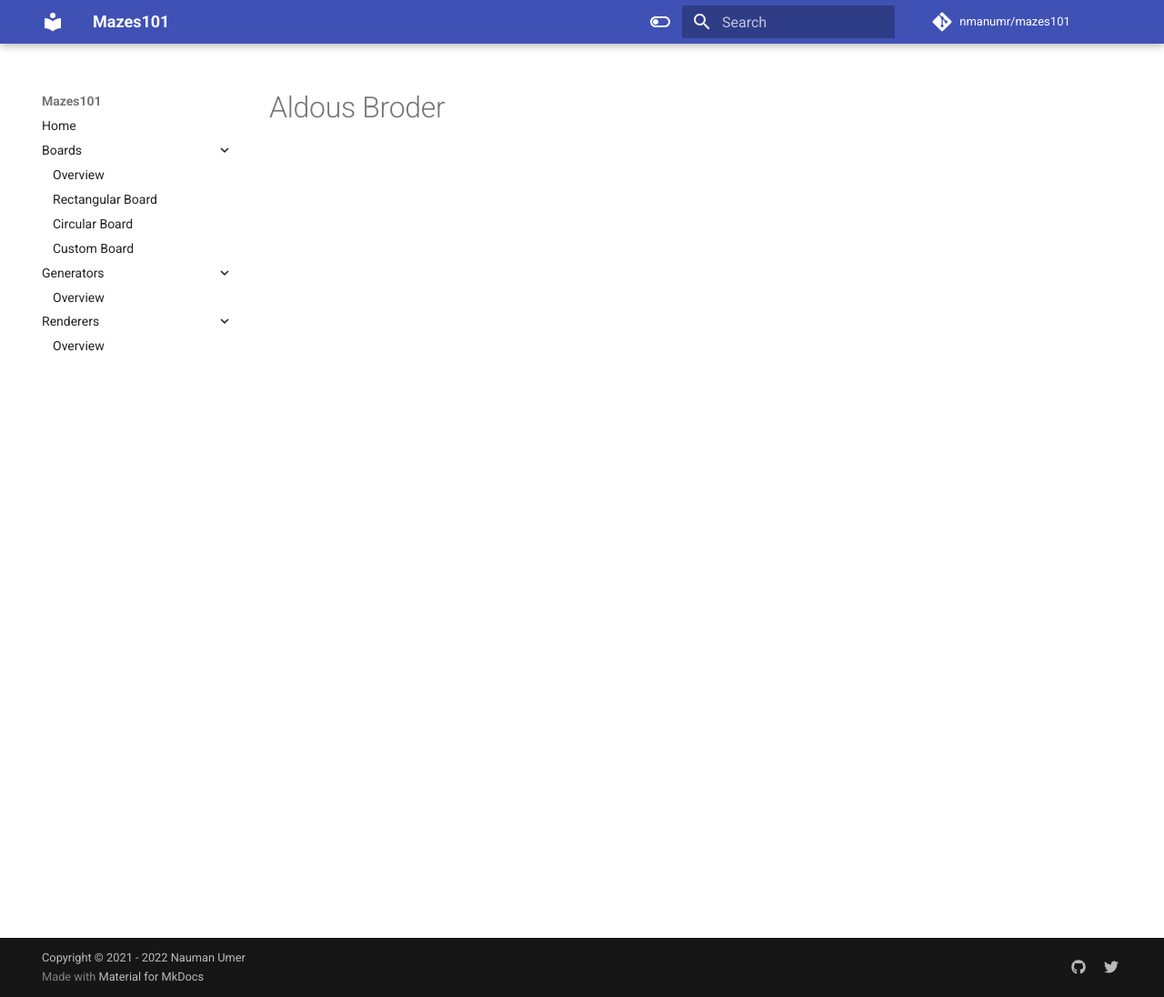
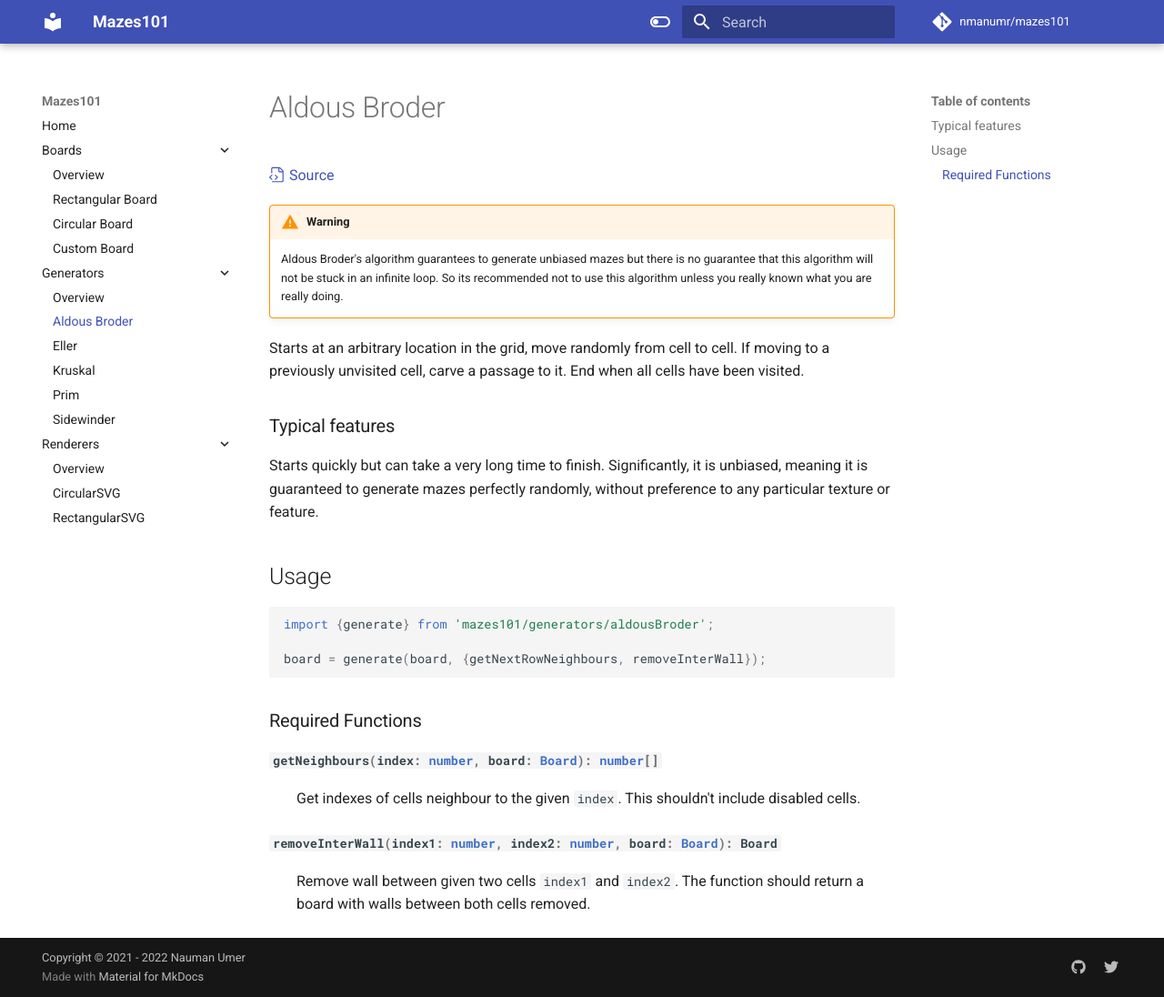
Before and after one commit to nmanumr/mazes101, an MkDocs documentation site: the page built from docs/generators/aldousBroder.md, in a window 1280 px wide and 1096 px high. Shown: the whole window at 91% size. Built offline with MkDocs 1.6.1 and Material for MkDocs 9.7.7, drawn with Linux system fonts in a browser that asks for light colours; comment, search, counter and statistics services are not loaded.

Commit message:
update docs

````diff
--- a/docs/generators/aldousBroder.md
+++ b/docs/generators/aldousBroder.md
@@ -1 +1,33 @@
 # Aldous Broder
+
+[:octicons-file-code-24: Source](https://github.com/nmanumr/mazes101/blob/master/src/generators/aldousBroder.ts)
+
+!!! warning
+    Aldous Broder's algorithm guarantees to generate unbiased mazes but there is no guarantee that this algorithm
+    will not be stuck in an infinite loop. So its recommended not to use this algorithm unless you really known what
+    you are really doing.
+
+Starts at an arbitrary location in the grid, move randomly from cell to cell. If moving to a previously unvisited
+cell, carve a passage to it. End when all cells have been visited.
+
+### Typical features
+
+Starts quickly but can take a very long time to finish. Significantly, it is unbiased, meaning it is guaranteed to
+generate mazes perfectly randomly, without preference to any particular texture or feature.
+
+## Usage
+
+```js
+import {generate} from 'mazes101/generators/aldousBroder';
+
+board = generate(board, {getNextRowNeighbours, removeInterWall});
+```
+
+### Required Functions
+
+**`#!ts getNeighbours(index: number, board: Board): number[]`**
+:   Get indexes of cells neighbour to the given `index`. This shouldn't include disabled cells.
+
+**`#!ts removeInterWall(index1: number, index2: number, board: Board): Board`**
+:   Remove wall between given two cells `index1` and `index2`.
+    The function should return a board with walls between both cells removed.
--- a/mkdocs.yml
+++ b/mkdocs.yml
@@ -16,6 +16,7 @@
 markdown_extensions:
   - toc:
       permalink: true
+  - def_list
   - attr_list
   - admonition
   - pymdownx.details
@@ -37,8 +38,17 @@
       - Custom Board: 'boards/custom.md'
   - Generators:
       - Overview: 'generators/index.md'
+      - Aldous Broder: 'generators/aldousBroder.md'
+#      - Backtrack: 'generators/backtrack.md'
+      - Eller: 'generators/eller.md'
+      - Kruskal: 'generators/kruskal.md'
+      - Prim: 'generators/prim.md'
+      - Sidewinder: 'generators/sidewinder.md'
+#      - Wilson: 'generators/wilson.md'
   - Renderers:
       - Overview: 'renderers/index.md'
+      - CircularSVG: 'renderers/circularSvg.md'
+      - RectangularSVG: 'renderers/rectangularSvg.md'
 
 theme:
   name: material
````
Also changed, not shown: README.md (+13 -0 lines), docs/generators/backtrack.md (added, +20 -0 lines), docs/generators/eller.md (added, +37 -0 lines), docs/generators/index.md (+41 -0 lines), docs/generators/kruskal.md (added, +29 -0 lines), docs/generators/prim.md (added, +29 -0 lines), docs/generators/sidewinder.md (added, +36 -0 lines), docs/generators/wilson.md (added, +27 -0 lines), docs/renderers/index.md (+20 -0 lines), docs/renderers/circularSvg.md (added), docs/renderers/rectangularSvg.md (added), 1 other file.
